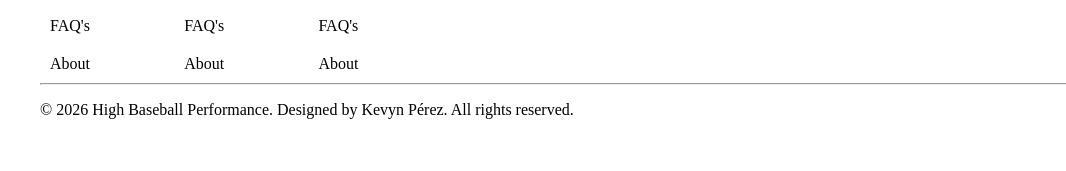
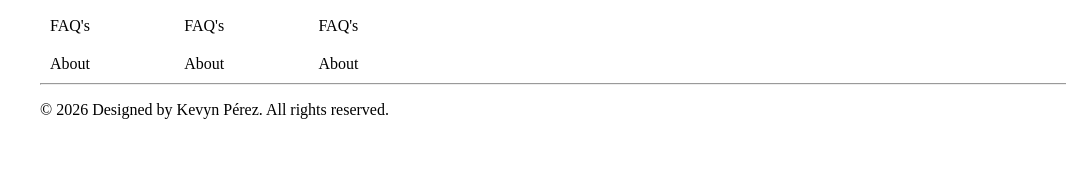
Before and after one commit to Kev1133/Footer, a plain HTML site: page index.html in a window 1280 px wide. Shown: the part 185-356 px from the top of the page, 0-1066 px from the left. Drawn offline with Linux system fonts and the light colour scheme.

Commit message:
Update index.html

```diff
--- a/index.html
+++ b/index.html
@@ -49,7 +49,7 @@
         </div>
         <hr>
         <div class="bottom">
-            <p>&copy; 2026 High Baseball Performance. Designed by Kevyn Pérez. All rights reserved.</p>
+            <p>&copy; 2026 Designed by Kevyn Pérez. All rights reserved.</p>
 
         <div class="social">
         <span><img src="Copia de icons8-facebook-50.png"></span>
```
